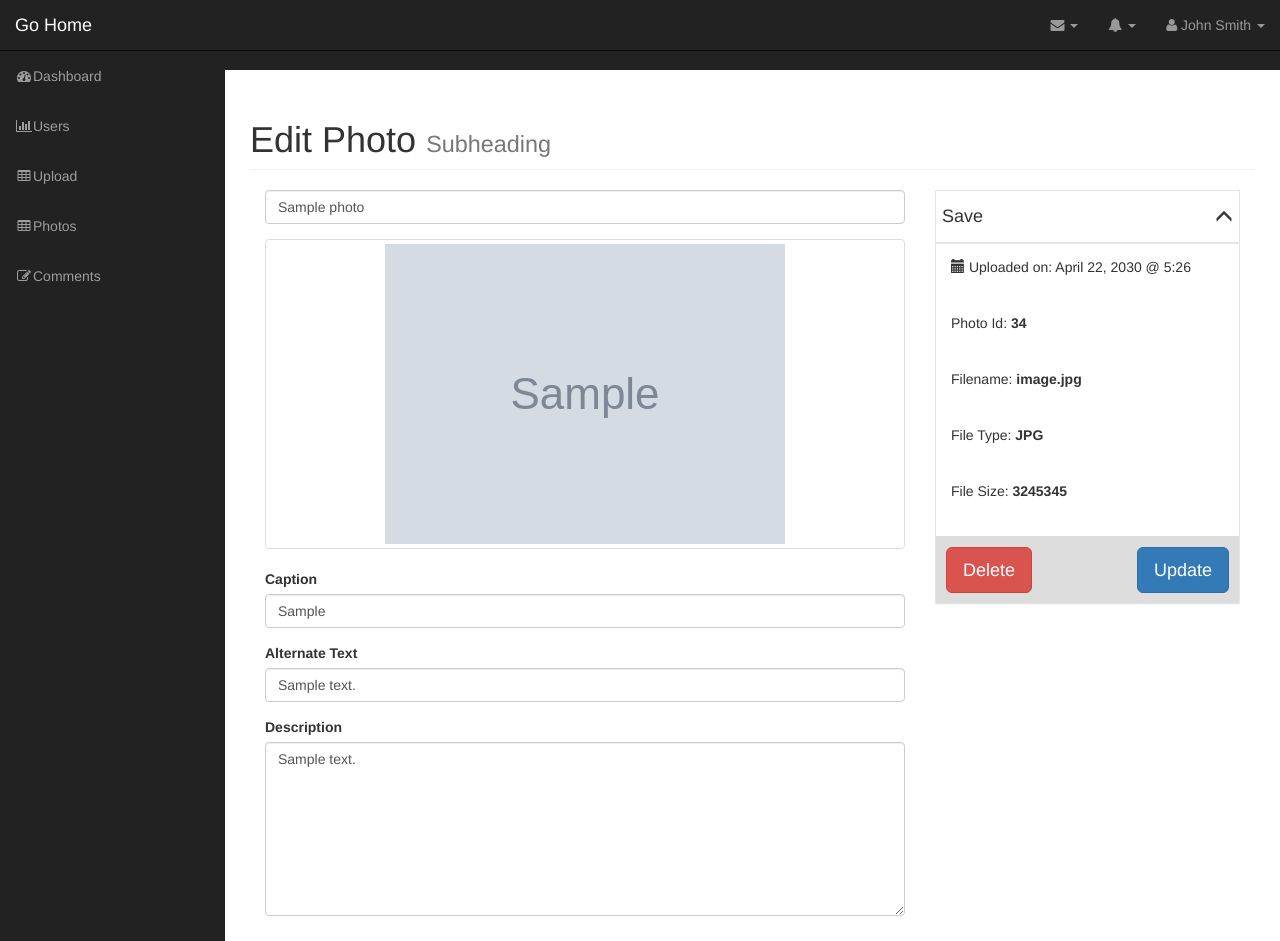
After one commit to lmackenzie94/OO-PHP, a PHP site: page /admin/edit_photo.php?id=1 in a window 1280 px wide. The commit adds this page. Run offline with PHP 8.4, Linux system fonts and the light colour scheme; the visitor is signed in with stand-in values (Sample User, id 1); tables that the repository leaves empty or names only in its code hold one stand-in row (values such as "Sample post"); grey boxes marked "Sample" are stand-in pictures; grey boxes labelled with a size stand in for pictures from a placeholder-image service; some libraries are stand-ins or nearby versions.

```diff
--- /dev/null
+++ b/gallery/admin/css/styles.css
@@ -0,0 +1,45 @@
+.admin-photo-thumbnail {
+    width: 200px;
+    border-radius: 5px;
+}
+
+.user_image {
+    width: 62px;
+    height: 62px;
+    object-fit: cover;
+}
+
+.photo-info-box {
+    border: 1px solid #e5e5e5;
+    -webkit-box-shadow: 0 1px 1px rgba(0, 0, 0, 0.04);
+    box-shadow: 0 1px 1px rgba(0, 0, 0, 0.04);
+    background-color: #fff;
+}
+
+.info-box-header {
+    padding: 6px;
+    border-bottom: 1px solid #e5e5e5;
+    -webkit-box-shadow: 0 1px 1px rgba(0, 0, 0, 0.04);
+    box-shadow: 0 1px 1px rgba(0, 0, 0, 0.04);
+    background-color: #fff;
+}
+
+.photo-info-box .box-inner {
+    border-top: 1px solid #e5e5e5;
+    background-color: #fff;
+    padding: 6px;
+}
+
+.photo-info-box .box-inner .text {
+    padding: 7px 9px 19px;
+}
+
+.photo-info-box .box-inner .data {
+    font-weight: bold;
+}
+
+.photo-info-box .info-box-footer {
+    border-top: 1px solid #ddd;
+    background-color: #ddd;
+    padding: 10px;
+}
--- a/gallery/admin/delete_photo.php
+++ b/gallery/admin/delete_photo.php
@@ -11,7 +11,7 @@ if(!$session->is_signed_in()) {
 
   if (empty($_GET['id'])) {
     // redirect('photos.php'); // doesn't work
-    redirect('../photos.php'); // doesn't work
+    redirect('../photos.php');
 
   }
 
--- /dev/null
+++ b/gallery/admin/edit_photo.php
@@ -0,0 +1,124 @@
+<?php include("includes/header.php"); ?>
+
+<?php   if(!$session->is_signed_in())
+{
+    redirect("login.php");
+}?>
+
+<?php
+
+  if (empty($_GET['id'])) {
+    redirect("photos.php");
+  }
+  else {
+    $photo = Photo::find_by_id($_GET['id']);
+
+    if (isset($_POST['update'])) {
+
+      if ($photo) {
+        $photo->title = $_POST['title'];
+        $photo->caption = $_POST['caption'];
+        $photo->alternate_text = $_POST['alternate_text'];
+        $photo->description = $_POST['description'];
+
+        $photo->save();
+      }
+    }
+  }
+
+    // $photos = Photo::find_all();
+?>
+
+<!-- Navigation -->
+<nav class="navbar navbar-inverse navbar-fixed-top" role="navigation">
+  <?php include('includes/top_nav.php') ?>
+  <?php include('includes/side_nav.php') ?>
+
+  <!-- /.navbar-collapse -->
+</nav>
+
+<div id="page-wrapper">
+
+  <div class="container-fluid">
+
+    <!-- Page Heading -->
+    <div class="row">
+      <div class="col-lg-12">
+        <h1 class="page-header">
+          Edit Photo
+          <small>Subheading</small>
+        </h1>
+
+        <!-- empty action will submit to this page -->
+        <form action="" method="post">
+
+          <div class="col-md-8">
+            <div class="form-group">
+              <input type="text" name="title" value="<?php echo $photo->title ?>" class="form-control">
+            </div>
+            <div class="form-group">
+              <a class="thumbnail" href="#">
+                <img src="<?php echo $photo->picture_path() ?>" alt="">
+              </a>
+            </div>
+            <div class="form-group">
+              <label for="caption">Caption</label>
+              <input id="caption" type="text" name="caption" value="<?php echo $photo->caption ?>" class="form-control">
+            </div>
+            <div class="form-group">
+              <label for="alternate_text">Alternate Text</label>
+              <input id="alternate_text" type="text" name="alternate_text" value="<?php echo $photo->alternate_text ?>" class="form-control">
+            </div>
+            <div class="form-group">
+              <label for="summernote">Description</label>
+              <textarea id="summernote" class="form-control" name="description" cols="30" rows="8"><?php echo $photo->description ?>
+              </textarea>
+            </div>
+          </div>
+
+          <!-- sidebar -->
+          <div class="col-md-4">
+            <div class="photo-info-box">
+              <div class="info-box-header">
+                <h4>Save <span id="toggle" class="glyphicon glyphicon-menu-up pull-right"></span></h4>
+              </div>
+              <div class="inside">
+                <div class="box-inner">
+                  <p class="text">
+                    <span class="glyphicon glyphicon-calendar"></span> Uploaded on: April 22, 2030 @ 5:26
+                  </p>
+                  <p class="text ">
+                    Photo Id: <span class="data photo_id_box">34</span>
+                  </p>
+                  <p class="text">
+                    Filename: <span class="data">image.jpg</span>
+                  </p>
+                  <p class="text">
+                    File Type: <span class="data">JPG</span>
+                  </p>
+                  <p class="text">
+                    File Size: <span class="data">3245345</span>
+                  </p>
+                </div>
+                <div class="info-box-footer clearfix">
+                  <div class="info-box-delete pull-left">
+                    <a class="btn btn-danger btn-lg" href="delete_photo.php?id=<?php echo $photo->id; ?>">Delete</a>
+                  </div>
+                  <div class="info-box-update pull-right ">
+                    <input type="submit" name="update" value="Update" class="btn btn-primary btn-lg">
+                  </div>
+                </div>
+              </div>
+            </div>
+          </div>
+      </div>
+    </div>
+    <!-- /.row -->
+
+  </div>
+  <!-- /.container-fluid -->
+
+</div>
+<!-- /#page-wrapper -->
+
+<?php include("includes/footer.php"); ?>
--- a/gallery/admin/includes/footer.php
+++ b/gallery/admin/includes/footer.php
@@ -7,6 +7,10 @@
   <!-- Bootstrap Core JavaScript -->
   <script src="js/bootstrap.min.js"></script>
 
+  <script src="https://cdn.jsdelivr.net/npm/summernote@0.8.18/dist/summernote.min.js"></script>
+
+  <script src="js/scripts.js"></script>
+
   </body>
 
   </html>
--- a/gallery/admin/includes/header.php
+++ b/gallery/admin/includes/header.php
@@ -31,6 +31,9 @@
         <script src="https://oss.maxcdn.com/libs/respond.js/1.4.2/respond.min.js"></script>
     <![endif]-->
 
+  <!-- include summernote css/js -->
+  <link href="https://cdn.jsdelivr.net/npm/summernote@0.8.18/dist/summernote.min.css" rel="stylesheet">
+  <link href="css/styles.css" rel="stylesheet">
 </head>
 
 <body>
--- a/gallery/admin/includes/photo.php
+++ b/gallery/admin/includes/photo.php
@@ -5,12 +5,14 @@ class Photo extends Db_object {
   protected static $db_table = 'photos';
 
   // you removed 'id' from this array because it was causing an error
-  protected static $db_table_fields = array('title', 'description', 'filename', 'type', 'size');
+  protected static $db_table_fields = array('title', 'caption', 'description', 'filename', 'alternate_text', 'type', 'size');
 
   public $id;
   public $title;
+  public $caption;
   public $description;
   public $filename;
+  public $alternate_text;
   public $type;
   public $size;
 
--- a/gallery/admin/includes/user.php
+++ b/gallery/admin/includes/user.php
@@ -3,14 +3,91 @@
 class User extends Db_object {
 
   protected static $db_table = 'users';
-  protected static $db_table_fields = array('username', 'password', 'first_name', 'last_name');
+  protected static $db_table_fields = array('username', 'password', 'first_name', 'last_name', 'user_image');
 
   public $id;
   public $username;
   public $password;
   public $first_name;
   public $last_name;
+  public $user_image;
+  public $image_placeholder = "http://placehold.it/200x200&text=image";
 
+  public $tmp_path;
+  public $upload_directory = "images";
+  public $errors = array();
+  public $upload_errors_array = array(
+    0=>"There is no error, the file uploaded with success",
+    1=>"The uploaded file exceeds the upload_max_filesize directive in php.ini",
+    2=>"The uploaded file exceeds the MAX_FILE_SIZE directive that was specified in the HTML form",
+    3=>"The uploaded file was only partially uploaded",
+    4=>"No file was uploaded",
+    6=>"Missing a temporary folder"
+  );
+
+  public function set_file($file) {
+
+    if(empty($file) || !$file || !is_array($file)) {
+
+      $this->errors[] = "There was no uploaded file here!";
+      return false;
+
+    } elseif ($file['error'] != 0) {
+
+      $this->errors[] = $this->upload_errors_array[$file['error']];
+      return false;
+
+    } else {
+
+      $this->user_image = basename($file['name']);
+      $this->tmp_path = $file['tmp_name'];
+      $this->type = $file['type'];
+      $this->size = $file['size'];
+    }
+  }
+
+  public function save_user_and_image() {
+    if($this->id) {
+      $this->update();
+    } else {
+
+      if (!empty($this->errors)) {
+        return false;
+      }
+      if(empty($this->user_image) || empty($this->tmp_path)) {
+        $this->errors[] = "The file was not available";
+        return false;
+      }
+
+      // we defined SITE_ROOT in init.php
+      $target_path = SITE_ROOT . DS . 'admin' . DS . $this->upload_directory . DS . $this->user_image;
+
+      if(file_exists($target_path)) {
+				$this->errors[] = "The file already exists!";
+				return false;
+			}
+
+			if(move_uploaded_file($this->tmp_path, $target_path)) {
+
+				if($this->create()) {
+
+					unset($this->tmp_path);
+					return true;
+				}
+
+			} else {
+
+				$this->errors[] = "The file directory probably does not have write permissions";
+				return false;
+			}
+
+      $this->create();
+    }
+  }
+
+  public function image_path_and_placeholder() {
+    return empty($this->user_image) ? $this->image_placeholder : $this->upload_directory.DS.$this->user_image;
+  }
 
   public static function verify_user($username, $password) {
     global $database;
@@ -29,7 +106,5 @@ class User extends Db_object {
 
   }
 
-
-
 }
 ?>
--- /dev/null
+++ b/gallery/admin/js/scripts.js
@@ -0,0 +1,5 @@
+$(document).ready(function () {
+    $('#summernote').summernote({
+        height: 150
+    });
+});
```
Also changed, not shown: gallery/admin/add_user.php (added, +87 -0 lines), gallery/admin/delete_user.php (added, +23 -0 lines), gallery/admin/photos.php (+4 -3 lines), gallery/admin/users.php (+51 -9 lines), gallery/admin/images/image 49.jpg (added). Lines whose indentation alone changed are shown as unchanged.
